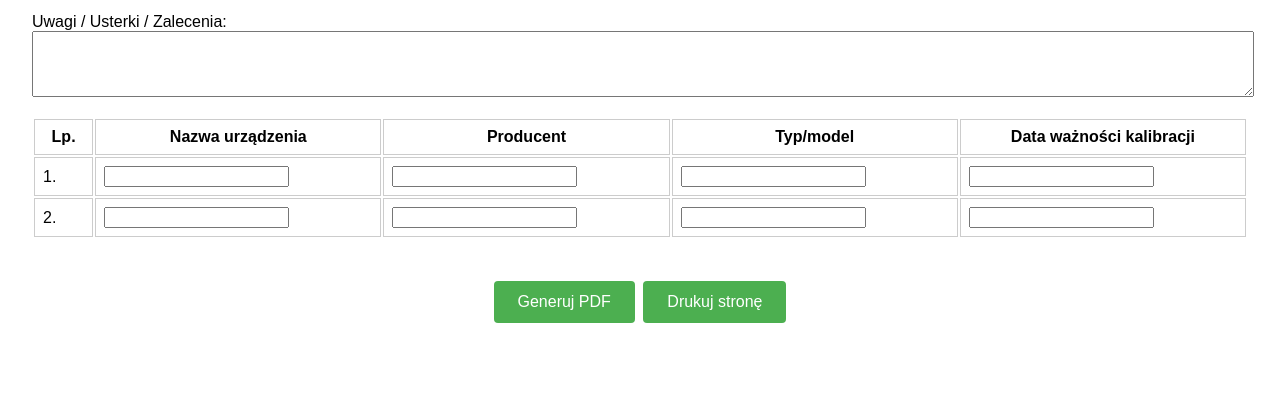
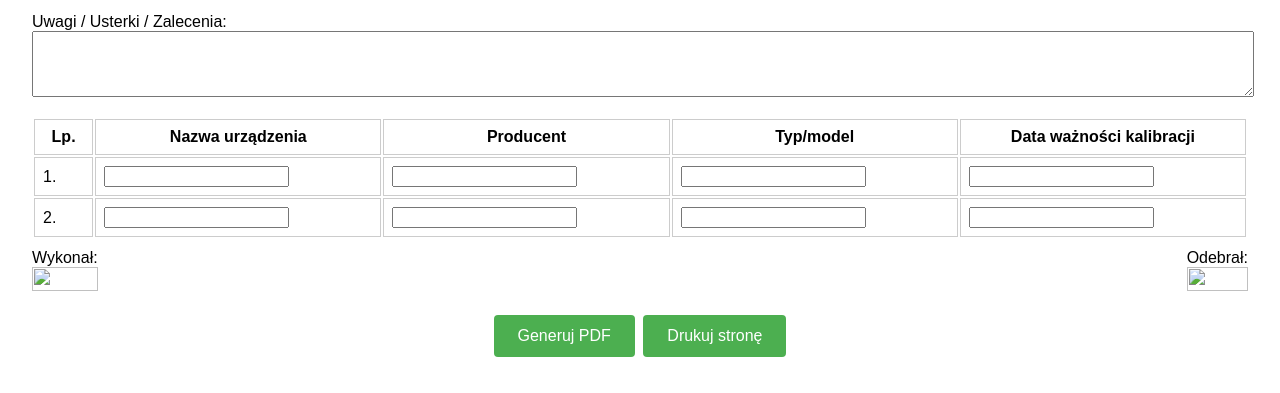
Before and after one commit to fpekal/smartflow_smartcmms, a Flask app: template backend/templates/form.html.jinja in a window 1280 px wide. Shown: the part 488-881 px from the top of the page. Before the commit the page ends 811 px from the top, so only its background shows below. Run offline with Flask 3, Linux system fonts and the light colour scheme; the template is opened without the code that fills it, so the values that code supplies are empty; some libraries are stand-ins or nearby versions.

Commit message:
Add the second signature to the mail

```diff
--- a/backend/templates/form.html.jinja
+++ b/backend/templates/form.html.jinja
@@ -235,7 +235,17 @@
         </tr>
       </tbody>
     </table>
-		<img src="{{ form_data.signature }}"></img>
+
+		<div style="display: flex; justify-content: space-between; margin-top: 10px;">
+			<div style="display: flex; flex-direction: column;">
+				Wykonał:
+				<img src="{{ form_data.signature }}" style="width: 100%; height: 100%" />
+			</div>
+			<div style="display: flex; flex-direction: column;">
+				Odebrał:
+				<img src="{{ form_data.receiverSignature }}" style="width: 100%; height: 100%" />
+			</div>
+		</div>
 
     {% if print_mode is defined and print_mode %}
     {# No buttons in print mode #}
--- a/frontend/src/pages/protocol/[id].vue
+++ b/frontend/src/pages/protocol/[id].vue
@@ -182,7 +182,8 @@
         email.value,
         id,
         form.value,
-        signatureDataUrl.value
+        signatureDataUrl.value,
+        receiverSignatureDataUrl.value
       )
     } catch (error) {
       console.error(error);
--- a/frontend/src/services/CMMSApi.js
+++ b/frontend/src/services/CMMSApi.js
@@ -18,7 +18,7 @@
         return this.fetch('/upload-protocols', 'POST', formData);
     }
 
-    async sendEmail(recipient, id, formData, signature) {
+    async sendEmail(recipient, id, formData, signature, receiverSignature) {
         const requestOptions = {
             method: 'POST',
             headers: {
@@ -26,7 +26,7 @@
             },
             body: JSON.stringify({
                 recipient: recipient,
-                form_data: { ...formData, signature: signature }
+                form_data: { ...formData, signature: signature, receiverSignature: receiverSignature }
             })
         }
 
```
